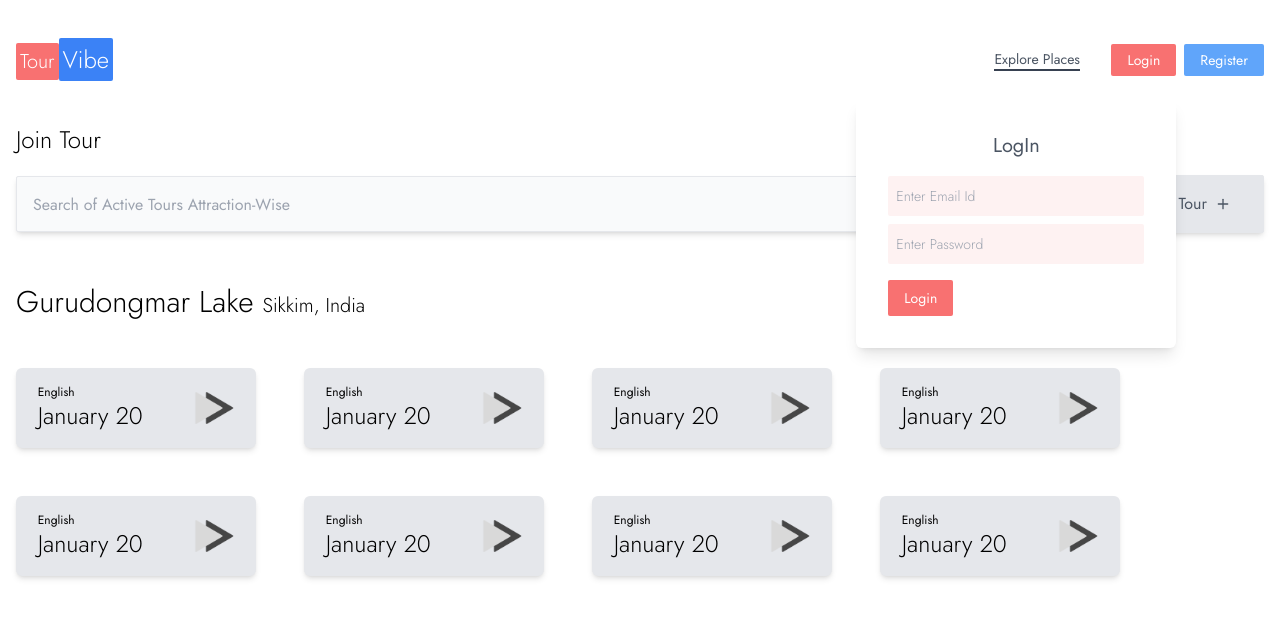
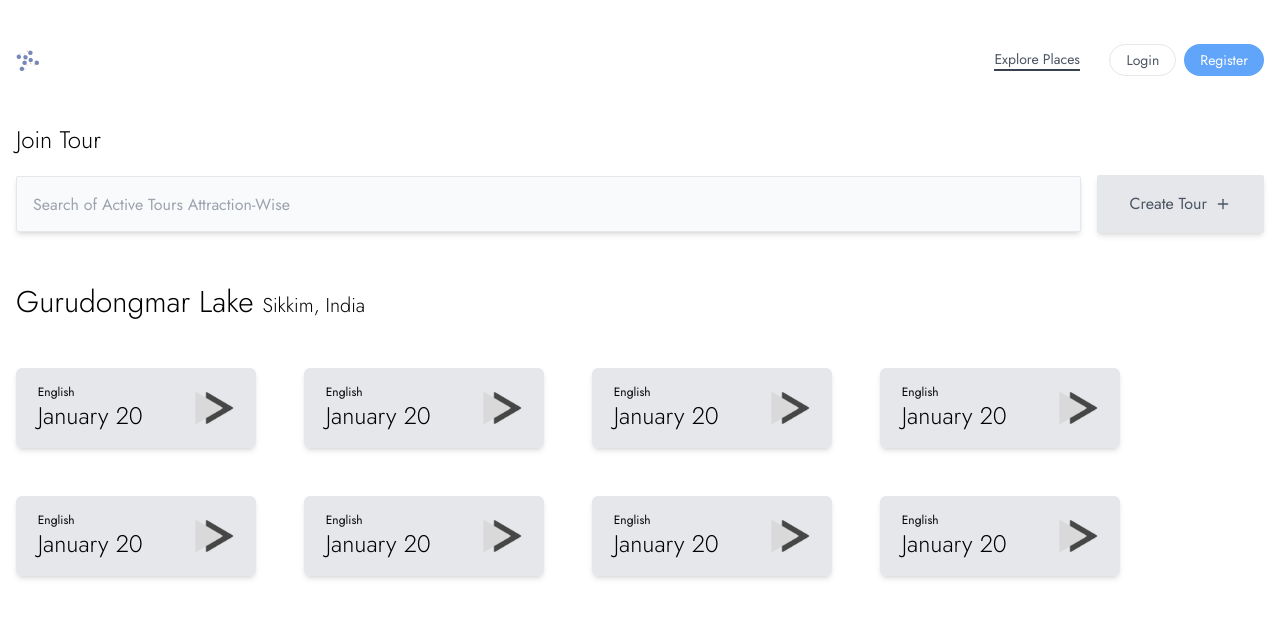
Before and after one commit to prateekpranveer/Project-TourVibes, a Next.js app: page / in a window 1280 px wide. Shown: the top 618 px of the page. Built offline with nearby package versions, Linux system fonts and the light colour scheme; no server answers.

Commit message:
create authentication service

```diff
--- /dev/null
+++ b/components/CreateTourForm.tsx
@@ -0,0 +1,9 @@
+import React from 'react'
+
+const CreateTourForm = () => {
+  return (
+    <div>CreateTourForm</div>
+  )
+}
+
+export default CreateTourForm
--- a/components/Header.tsx
+++ b/components/Header.tsx
@@ -4,25 +4,16 @@ import Login from './modals/Login'
 import { useState } from 'react'
 import Signup from './modals/Signup'
 
-export interface LoginModal {
-  state: boolean,
-}
-
-interface SignUpModal {
-  state: boolean,
-}
-
-
 const Header = () => {
 
-  const [LoginModal, setLoginModal] = useState<LoginModal>({state: false})
-  const [SignUpModal, setSignUpModal] = useState(false)
+  const [LoginModal, setLoginModal] = useState<boolean>(false)
+  const [SignUpModal, setSignUpModal] = useState<boolean>(false)
 
   return (
     <div className='h-20 m-auto mt-5 flex justify-between items-center'>
       <div>
-        <div className=' bg-slate-200 m-auto flex justify-center items-center rounded-md'>
-          <span><span className='font-jost-300 bg-red-400 text-xl py-1 px-1 rounded-sm text-white'>Tour</span><span className='font-jost-300 bg-blue-500 py-1 px-1 rounded-sm text-2xl text-white'>Vibe</span></span>
+        <div className='m-auto flex justify-center items-center rounded-md'>
+         <img src="/logo.png" alt="" />
         </div>
       </div>
       <div className='font-jost-400 text-gray-600 flex items-center justify-between'>
--- /dev/null
+++ b/components/admin/BackHeader.tsx
@@ -0,0 +1,20 @@
+import React from 'react'
+import Login from '../modals/Login'
+import LoginModal from '../modals/LoginModal'
+
+const BackHeader = () => {
+  return (
+    <div className='w-full'>
+          <div className='m-auto w-full h-20 flex items-center justify-center'>
+            <img src="/logo.png" alt="" />
+          </div>
+          <div>
+            <div className='p-10 shadow-lg rounded-xl w-80 bg-white m-auto'>
+                <LoginModal/>
+            </div>
+          </div>
+    </div>
+  )
+}
+
+export default BackHeader
--- a/components/modals/Login.tsx
+++ b/components/modals/Login.tsx
@@ -1,32 +1,25 @@
 import React from 'react'
 import Link from 'next/link'
-import LoginModal from '../Header'
+import LoginModal from './LoginModal'
 
-const Login = ({loginModal,setLoginModal, setSignUpModal}: any) => {
+type LoginProps = {
+  loginModal: boolean,
+  setSignUpModal: React.Dispatch<React.SetStateAction<boolean>>
+  setLoginModal: React.Dispatch<React.SetStateAction<boolean>>
+}
+
+const Login = ({loginModal,setLoginModal, setSignUpModal}:LoginProps) => {
   return (
     <div className='relative'>
       <div>
       <button onClick={()=>{
         setLoginModal(!loginModal);
         setSignUpModal(false);
-      }} className=' bg-red-400 hover:bg-red-600 px-4 h-8 rounded-sm text-white text-sm'>Login</button>
+      }} className='border px-4 h-8 rounded-full text-sm'>Login</button>
       </div>
 
-      <div className={`absolute ${loginModal==false?'hidden':''} bg-white mt-6 shadow-lg w-80 rounded-md right-0 px-8 py-8`}>
-        <div className='modal login'>
-          <h1 className='text-center text-xl mb-4'>LogIn</h1>
-          <div className='mt-2'>
-            <div className='px-2 py-2 bg-red-50 mt-2 rounded-sm'>
-          <input className='border w-full bg-transparent border-none focus:outline-none text-sm font-jost-300' type="text" placeholder='Enter Email Id' />
-          </div>
-          <div className='px-2 py-2 bg-red-50 mt-2 rounded-sm'>
-          <input className='border w-full bg-transparent border-none focus:outline-none text-sm font-jost-300' type="text" placeholder='Enter Password' />
-          </div>
-          </div>
-          <div>
-            <button className='bg-red-400 hover:bg-red-500 text-sm mt-4 py-2 px-4 text-white rounded-sm'>Login</button>
-          </div>
-        </div>
+      <div className={`absolute ${loginModal==false?'hidden':''} bg-white mt-6 shadow-lg w-80 rounded-xl right-0 px-8 py-8`}>
+        <LoginModal/>
       </div>
     </div>
   )
--- /dev/null
+++ b/components/modals/LoginModal.tsx
@@ -0,0 +1,22 @@
+import React from 'react'
+
+const LoginModal = () => {
+  return (
+    <div className='modal login'>
+          <h1 className='text-center text-xl mb-4'>LogIn</h1>
+          <div className='mt-2'>
+            <div className='px-2 py-2 bg-red-50 mt-2 rounded-full'>
+          <input className='border w-full bg-transparent border-none focus:outline-none text-sm font-jost-300' type="text" placeholder='Enter Email Id' />
+          </div>
+          <div className='px-2 py-2 bg-blue-50 mt-2 rounded-full'>
+          <input className='border w-full bg-transparent border-none focus:outline-none text-sm font-jost-300' type="text" placeholder='Enter Password' />
+          </div>
+          </div>
+          <div>
+            <button className='bg-blue-400 hover:bg-blue-500 text-sm mt-4 py-2 px-4 text-white rounded-sm'>Login</button>
+          </div>
+        </div>
+  )
+}
+
+export default LoginModal
--- a/components/modals/Signup.tsx
+++ b/components/modals/Signup.tsx
@@ -1,7 +1,13 @@
 import React from 'react'
 import Link from 'next/link'
 
-const Signup = ({SignUpModal, setSignUpModal, setLoginModal}: any) => {
+type SignUpProps = {
+  SignUpModal: boolean,
+  setSignUpModal: React.Dispatch<React.SetStateAction<boolean>>
+  setLoginModal: React.Dispatch<React.SetStateAction<boolean>>
+}
+
+const Signup = ({SignUpModal, setSignUpModal, setLoginModal}: SignUpProps) => {
   return (
     <div className='relative'>
 
@@ -9,10 +15,10 @@ const Signup = ({SignUpModal, setSignUpModal, setLoginModal}: any) => {
       <button onClick={()=>{
         setSignUpModal(!SignUpModal)
         setLoginModal(false);
-      }} className=' bg-blue-400 hover:bg-blue-600 px-4 h-8 rounded-sm text-white text-sm'>Register</button>
+      }} className=' bg-blue-400 hover:bg-blue-600 px-4 h-8 rounded-full text-white text-sm'>Register</button>
       </div>
 
-      <div className={`absolute ${SignUpModal==false?'hidden':''} bg-white mt-6 shadow-lg rounded-md w-80 right-0 px-8 py-8`}>
+      <div className={`absolute ${SignUpModal==false?'hidden':''} bg-white mt-6 shadow-lg rounded-xl w-80 right-0 px-8 py-8`}>
         <div className='modal login'>
             <p className='text-center text-sm font-jost-300'>New Here?</p>
           <h1 className='text-center text-xl mb-4'>SignUp</h1>
@@ -20,15 +26,15 @@ const Signup = ({SignUpModal, setSignUpModal, setLoginModal}: any) => {
             <div className='px-2 py-2 bg-red-50 mt-2 rounded-sm'>
           <input className='border w-full bg-transparent focus:outline-none text-sm border-none font-jost-300' type="text" placeholder='Enter Email Id' />
           </div>
-          <div className='px-2 py-2 bg-red-50 mt-2 rounded-sm'>
+          <div className='px-2 py-2 bg-blue-50 mt-2 rounded-sm'>
           <input className='border w-full bg-transparent focus:outline-none text-sm border-none font-jost-300' type="text" placeholder='Password' />
           </div>
-          <div className='px-2 py-2 bg-red-50 mt-2 rounded-sm'>
+          <div className='px-2 py-2 bg-blue-50 mt-2 rounded-sm'>
           <input className='border w-full bg-transparent focus:outline-none text-sm border-none font-jost-300' type="text" placeholder='Confirm Password' />
           </div>
           </div>
           <div>
-            <button className='bg-red-400 hover:bg-red-500 mt-4 py-2 px-4 text-white text-sm rounded-sm'>Register</button>
+            <button className='bg-blue-400 hover:bg-blue-500 mt-4 py-2 px-4 text-white text-sm rounded-sm'>Register</button>
           </div>
         </div>
       </div>
--- /dev/null
+++ b/pages/admin/index.tsx
@@ -0,0 +1,15 @@
+import React from 'react'
+import BackHeader from '../../components/admin/BackHeader'
+import Header from '../../components/Header'
+
+const index = () => {
+  return (
+    <div>
+        <div className='max-w-9xl m-auto px-4'>
+            <BackHeader/>
+        </div>
+    </div>
+  )
+}
+
+export default index
--- a/pages/index.tsx
+++ b/pages/index.tsx
@@ -32,11 +32,11 @@ const Home: NextPage = () => {
 
   // Testing redux dataLayer
 
-  const data = async () => {
-    await axios.post('/user/reg', newUser);
-  }
+  // const data = async () => {
+  //   await axios.post('/user/reg', newUser);
+  // }
 
-  data()
+  // data()
 
   return (
     <div className='max-w-9xl px-4 m-auto'>
```
Also changed, not shown: services/auth.service.ts (added, +52 -0 lines), public/logo.png (added).
